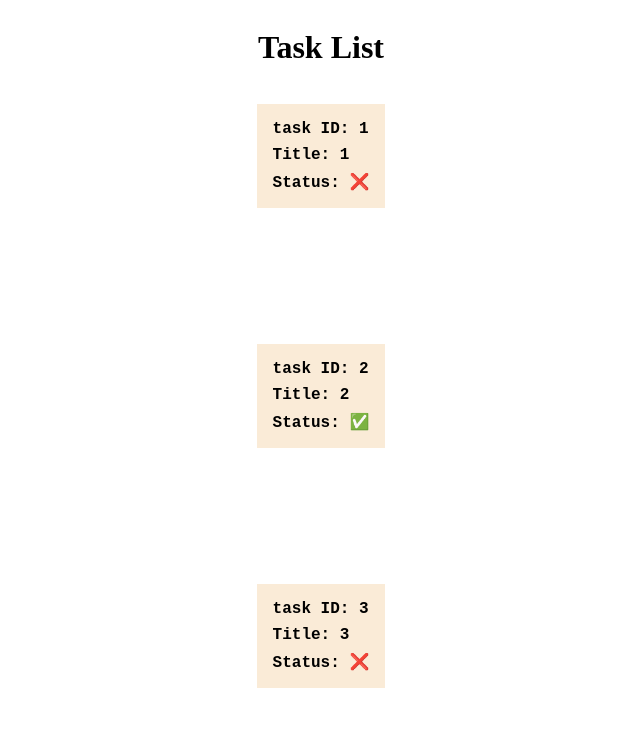
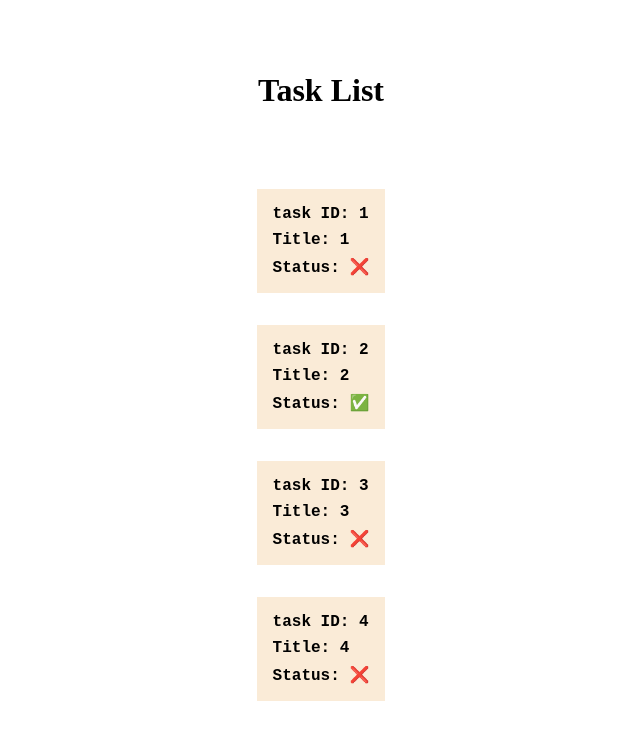
Before and after one commit to cr9169/task-manager, an Angular app: page / in a window 1280 px wide. Shown: the top 740 px of the page, without its empty margins (319-959 px from the left). Built offline with nearby package versions, Linux system fonts and the light colour scheme.

Commit message:
feat: refactor task list component to use separate task item component and add fallback component

```diff
--- a/angular.json
+++ b/angular.json
@@ -98,5 +98,8 @@
         }
       }
     }
+  },
+  "cli": {
+    "analytics": false
   }
 }
--- /dev/null
+++ b/src/app/components/fallback/fallback.component.html
@@ -0,0 +1 @@
+<h1>An Error Occurred</h1>
--- /dev/null
+++ b/src/app/components/task-list/task-item/task-item.component.html
@@ -0,0 +1,5 @@
+<li class="task-item">
+  <span>task ID: {{ task.id }}</span>
+  <span>Title: {{ task.id }}</span>
+  <span>Status: {{ task.completed ? "✅" : "❌" }}</span>
+</li>
--- /dev/null
+++ b/src/app/components/task-list/task-item/task-item.component.scss
@@ -0,0 +1,9 @@
+.task-item {
+  display: flex;
+  flex-direction: column;
+  background-color: antiquewhite;
+  padding: 1rem;
+  gap: 0.5rem;
+  font-family: "Courier New", Courier, monospace;
+  font-weight: bold;
+}
--- /dev/null
+++ b/src/app/components/task-list/task-item/task-item.component.ts
@@ -0,0 +1,13 @@
+import { Component, EventEmitter, Input, Output } from '@angular/core';
+import { ITask } from '../../../models/Task';
+
+@Component({
+  selector: 'app-task-item',
+  templateUrl: './task-item.component.html',
+  styleUrl: './task-item.component.scss',
+  standalone: false,
+})
+export class TaskItemComponent {
+  @Input()
+  task!: ITask;
+}
--- a/src/app/components/task-list/task-list.component.html
+++ b/src/app/components/task-list/task-list.component.html
@@ -1,10 +1,6 @@
 <div class="task-list">
   <h1>Task List</h1>
-  <ul class="task-list" *ngFor="let task of tasks">
-    <li>
-      <span>task ID: {{ task.id }}</span>
-      <span>Title: {{ task.id }}</span>
-      <span>Status: {{ task.completed ? "✅" : "❌" }}</span>
-    </li>
+  <ul *ngFor="let task of tasks">
+    <app-task-item [task]="task"></app-task-item>
   </ul>
 </div>
--- a/src/app/components/task-list/task-list.component.scss
+++ b/src/app/components/task-list/task-list.component.scss
@@ -1,21 +1,17 @@
 .task-list {
-  height: 100vh;
+  height: 100%;
   width: 100%;
   display: flex;
   flex-direction: column;
   align-items: center;
 
-  ul {
+  > h1 {
+    margin-block: 4rem;
+  }
+
+  > ul {
+    height: fit-content;
     padding: 0;
     list-style: none;
-    li {
-      display: flex;
-      flex-direction: column;
-      background-color: antiquewhite;
-      padding: 1rem;
-      gap: 0.5rem;
-      font-family: "Courier New", Courier, monospace;
-      font-weight: bold;
-    }
   }
 }
--- a/src/app/components/task-list/task-list.component.ts
+++ b/src/app/components/task-list/task-list.component.ts
@@ -1,4 +1,5 @@
 import { Component } from '@angular/core';
+import { ITask } from '../../models/Task';
 
 @Component({
   selector: 'app-task-list',
@@ -7,9 +8,10 @@ import { Component } from '@angular/core';
   standalone: false,
 })
 export class TaskListComponent {
-  tasks = [
+  tasks: ITask[] = [
     { id: 1, title: 'Complete Angular Course', completed: false },
     { id: 2, title: 'Review Project Requirements', completed: true },
     { id: 3, title: 'Submit Weekly Report', completed: false },
+    { id: 4, title: 'Submit Monthly Report', completed: false },
   ];
 }
--- /dev/null
+++ b/src/app/models/Task.ts
@@ -0,0 +1,5 @@
+export interface ITask {
+  id: number;
+  title: string;
+  completed: boolean;
+}
```
Also changed, not shown: src/app/app.module.ts (+8 -1 lines), src/app/components/fallback/fallback.component.ts (added, +9 -0 lines), src/app/components/fallback/fallback.component.scss (added), 2 other files (tests, documents, lock files or other folders).
